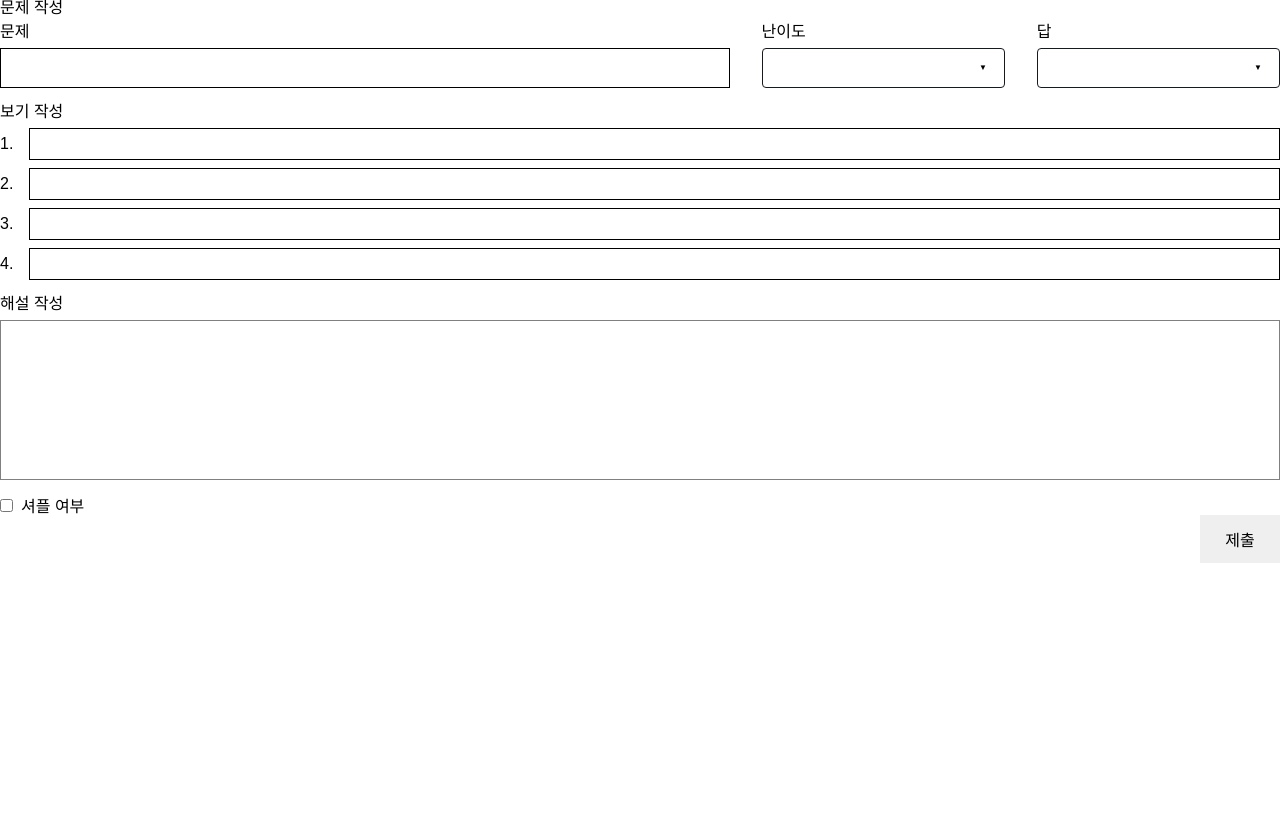
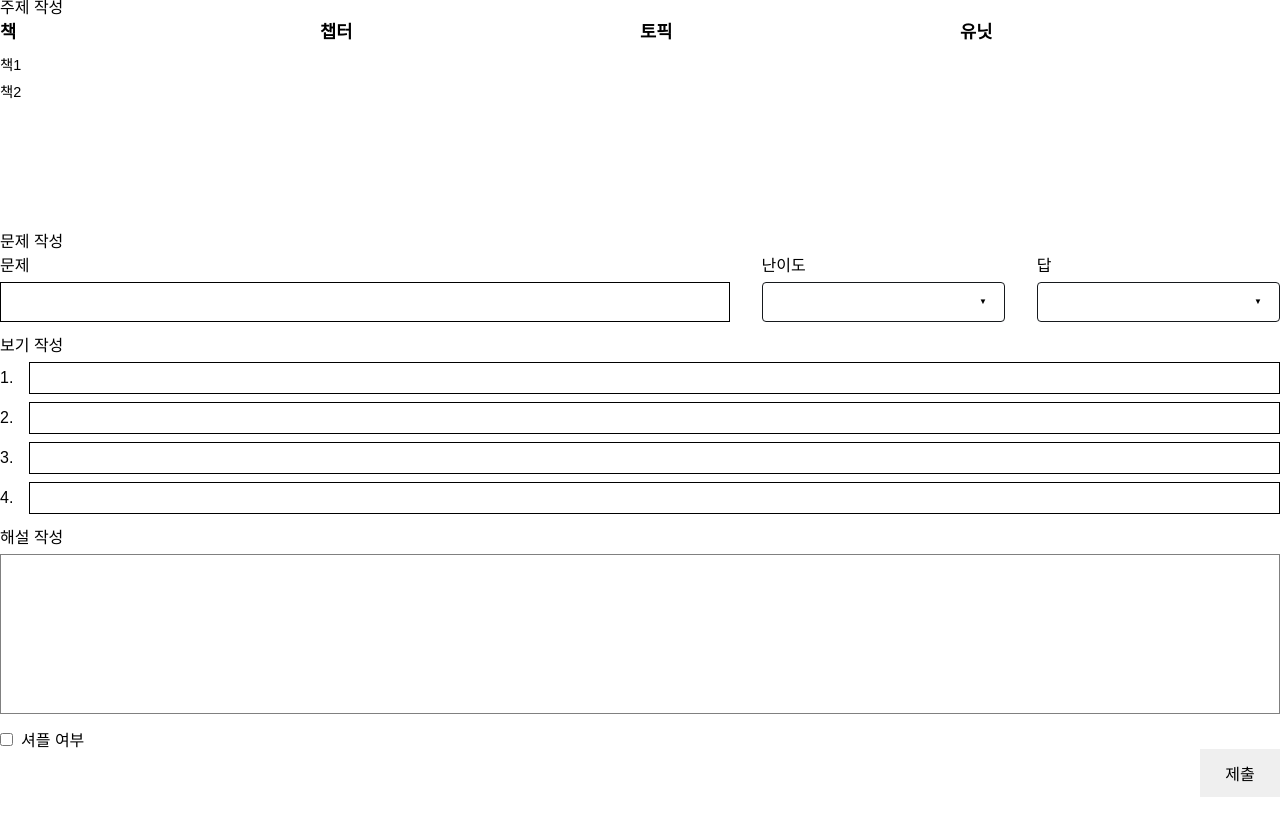
Before and after one commit to kkimsuhyeon/wondertax_backoffice, a React (Create React App) app: page /question/basic/regist in a window 1280 px wide. Built offline with nearby package versions, Linux system fonts and the light colour scheme.

Commit message:
basic Regist page 기본 틀 작성

```diff
--- a/src/apis/question.ts
+++ b/src/apis/question.ts
@@ -7,6 +7,7 @@ export const requestBasicRegist = async ({
   answerIdx,
   suffle,
   type,
+  unit,
 }: {
   question: string;
   difficulty: number;
@@ -14,6 +15,7 @@ export const requestBasicRegist = async ({
   choices: Array<string>;
   suffle: boolean;
   type: string;
+  unit: Array<string>;
 }) => {
   await instance({
     url: '/problem',
@@ -24,7 +26,7 @@ export const requestBasicRegist = async ({
       choices: choices,
       question: question,
       type: type,
-      unit: ['1', '1', '1', '1'],
+      unit: unit,
       suffle: suffle,
     },
   });
--- a/src/components/common/MultiSelector.tsx
+++ b/src/components/common/MultiSelector.tsx
@@ -2,36 +2,39 @@ import React, { useState, useCallback } from 'react';
 import styled, { css } from 'styled-components';
 
 export interface PropTypes {
-  books: Array<{ name: string; value: number }>;
-  chapters: Array<{ name: string; value: number; book: string}>;
-  topics: Array<{ name: string; value: number; chapter: string }>;
-  details: Array<{ name: string; value: number; topic: string }>;
+  books: Array<{ name: string; value: string }>;
+  chapters: Array<{ name: string; value: string; book: string }>;
+  topics: Array<{ name: string; value: string; chapter: string }>;
+  details: Array<{ name: string; value: string; topic: string }>;
   titles: Array<string>;
-  onChange: (value: Array<number>) => void;
+  onChange: (value: Array<string>) => void;
 }
 
 function MultiSelector({ books, chapters, topics, details, titles, onChange }: PropTypes) {
-  const [book, setBook] = useState<{ name: string; value: number }>();
-  const [chapter, setChapter] = useState<{ name: string; value: number }>();
-  const [topic, setTopic] = useState<{ name: string; value: number }>();
-  const [detail, setDetail] = useState<{ name: string; value: number }>();
+  const [book, setBook] = useState<{ name: string; value: string }>();
+  const [chapter, setChapter] = useState<{ name: string; value: string }>();
+  const [topic, setTopic] = useState<{ name: string; value: string }>();
+  const [detail, setDetail] = useState<{ name: string; value: string }>();
 
-  const handleBookChange = useCallback((value: { name: string; value: number }) => {
+  const handleBookChange = useCallback((value: { name: string; value: string }) => {
     setBook(value);
+    setChapter(undefined);
   }, []);
 
-  const handleChapterChange = useCallback((value: { name: string; value: number }) => {
+  const handleChapterChange = useCallback((value: { name: string; value: string }) => {
     setChapter(value);
+    setTopic(undefined);
   }, []);
 
-  const handleTopicChange = useCallback((value: { name: string; value: number }) => {
+  const handleTopicChange = useCallback((value: { name: string; value: string }) => {
     setTopic(value);
+    setDetail(undefined);
   }, []);
 
   const handleDetailChange = useCallback(
-    (value: { name: string; value: number }) => {
+    (value: { name: string; value: string }) => {
       setDetail(value);
-      onChange([book?.value as number, chapter?.value as number, topic?.value as number, value.value]);
+      onChange([book?.value as string, chapter?.value as string, topic?.value as string, value.value]);
     },
     [book, chapter, topic, onChange]
   );
--- a/src/components/question/ChapterForm.tsx
+++ b/src/components/question/ChapterForm.tsx
@@ -3,60 +3,43 @@ import React from 'react';
 import MultiSelector, { PropTypes as MultiSelectorPropTypes } from 'components/common/MultiSelector';
 
 const BOOKS: MultiSelectorPropTypes['books'] = [
-  { name: '책1', value: 0 },
-  { name: '책2', value: 1 },
+  { name: '책1', value: '0' },
+  { name: '책2', value: '1' },
 ];
 
 const CHAPTER: MultiSelectorPropTypes['chapters'] = [
-  { name: '챕터1', book: '책1', value: 0 },
-  { name: '챕터2', book: '책1', value: 1 },
-  { name: '챕터3', book: '책1', value: 2 },
-  { name: '챕터4', book: '책1', value: 3 },
-  { name: '챕터5', book: '책2', value: 3 },
-  { name: '챕터6', book: '책2', value: 3 },
-  { name: '챕터7', book: '책2', value: 3 },
-  { name: '챕터8', book: '책2', value: 3 },
+  { name: '챕터1', book: '책1', value: '0' },
+  { name: '챕터2', book: '책1', value: '1' },
+  { name: '챕터3', book: '책2', value: '2' },
+  { name: '챕터4', book: '책2', value: '3' },
 ];
 
 const TOPIC: MultiSelectorPropTypes['topics'] = [
-  { name: '토픽1', chapter: '챕터1', value: 0 },
-  { name: '토픽2', chapter: '챕터1', value: 1 },
-  { name: '토픽2', chapter: '챕터2', value: 1 },
-  { name: '토픽3', chapter: '챕터2', value: 1 },
-  { name: '토픽4', chapter: '챕터3', value: 1 },
-  { name: '토픽5', chapter: '챕터3', value: 1 },
-  { name: '토픽6', chapter: '챕터4', value: 1 },
-  { name: '토픽7', chapter: '챕터5', value: 1 },
-  { name: '토픽8', chapter: '챕터6', value: 1 },
-  { name: '토픽9', chapter: '챕터7', value: 1 },
-  { name: '토픽1', chapter: '챕터8', value: 1 },
-  { name: '토픽2', chapter: '챕터1', value: 1 },
+  { name: '토픽1', chapter: '챕터1', value: '0' },
+  { name: '토픽2', chapter: '챕터1', value: '1' },
+  { name: '토픽3', chapter: '챕터2', value: '2' },
+  { name: '토픽4', chapter: '챕터2', value: '3' },
 ];
 
 const UNIT: MultiSelectorPropTypes['details'] = [
-  { name: '유닛1', topic: '토픽1', value: 0 },
-  { name: '유닛2', topic: '토픽2', value: 1 },
-  { name: '유닛3', topic: '토픽4', value: 1 },
-  { name: '유닛4', topic: '토픽3', value: 1 },
-  { name: '유닛5', topic: '토픽5', value: 1 },
-  { name: '유닛6', topic: '토픽1', value: 1 },
-  { name: '유닛7', topic: '토픽2', value: 1 },
-  { name: '유닛8', topic: '토픽3', value: 1 },
-  { name: '유닛9', topic: '토픽4', value: 1 },
-  { name: '유닛1', topic: '토픽5', value: 1 },
-  { name: '유닛2', topic: '토픽1', value: 1 },
-  { name: '유닛3', topic: '토픽2', value: 1 },
-  { name: '유닛4', topic: '토픽3', value: 1 },
-  { name: '유닛5', topic: '토픽4', value: 1 },
-  { name: '유닛6', topic: '토픽5', value: 1 },
-  { name: '유닛7', topic: '토픽1', value: 1 },
-  { name: '유닛8', topic: '토픽2', value: 1 },
+  { name: '유닛1', topic: '토픽1', value: '0' },
+  { name: '유닛2', topic: '토픽1', value: '1' },
+  { name: '유닛3', topic: '토픽2', value: '2' },
+  { name: '유닛4', topic: '토픽2', value: '3' },
+  { name: '유닛5', topic: '토픽3', value: '4' },
+  { name: '유닛6', topic: '토픽3', value: '5' },
+  { name: '유닛7', topic: '토픽4', value: '6' },
+  { name: '유닛8', topic: '토픽5', value: '7' },
 ];
 
-const TITLE: MultiSelectorPropTypes['titles'] = ['책', '챕터', 'xhvl'];
+const TITLE: MultiSelectorPropTypes['titles'] = ['책', '챕터', '토픽', '유닛'];
 
-function ChapterForm() {
-  return <div>test</div>;
+export interface PropTypes {
+  onChange: MultiSelectorPropTypes['onChange'];
+}
+
+function ChapterForm({ onChange }: PropTypes) {
+  return <MultiSelector books={BOOKS} chapters={CHAPTER} topics={TOPIC} details={UNIT} titles={TITLE} onChange={onChange} />;
 }
 
 export default ChapterForm;
--- a/src/pages/question/basic/Regist.tsx
+++ b/src/pages/question/basic/Regist.tsx
@@ -7,12 +7,15 @@ import useInput from 'hooks/useInput';
 
 import TitleForm, { PropTypes as TitleFormPropTypes } from 'components/question/TitleForm';
 import ExampleForm, { PropTypes as ExampleFormPropTypes } from 'components/question/ExampleForm';
+import ChapterForm, { PropTypes as ChapterFormPropTypes } from 'components/question/ChapterForm';
 import CommentForm from 'components/question/CommentForm';
 
 function Regist() {
   const [titleValue, setTitleValue] = useState<TitleFormPropTypes['values']>({ title: '', difficult: '', answer: '' });
   const [example, setExample] = useState<ExampleFormPropTypes['value']>(['', '', '', '']);
   const [comment, handleComment] = useInput({ initialValue: '' });
+  const [chapterValue, setChapterValue] = useState<Array<string>>();
+
   const [suffle, setSuffle] = useState(false);
 
   const handleTitleChanges = useCallback((partial: Partial<TitleFormPropTypes['values']>) => {
@@ -30,6 +33,10 @@ function Regist() {
     });
   }, []);
 
+  const handleChapterChange = useCallback<ChapterFormPropTypes['onChange']>((value) => {
+    setChapterValue(value);
+  }, []);
+
   const handleSuffleChange = useCallback((e: React.ChangeEvent<HTMLInputElement>) => {
     const { checked } = e.target;
     setSuffle(checked);
@@ -44,11 +51,16 @@ function Regist() {
       question: title,
       suffle: suffle,
       type: 'basic',
+      unit: chapterValue as Array<string>,
     });
-  }, [titleValue, example, suffle]);
+  }, [titleValue, example, suffle, chapterValue]);
 
   return (
     <Wrapper>
+      <Text>주제 작성</Text>
+      <article>
+        <ChapterForm onChange={handleChapterChange} />
+      </article>
       <Text>문제 작성</Text>
       <article>
         <TitleForm values={titleValue} onChanges={handleTitleChanges} />
```
Also changed, not shown: src/pages/question/QuestionRouter.tsx (+6 -2 lines).
